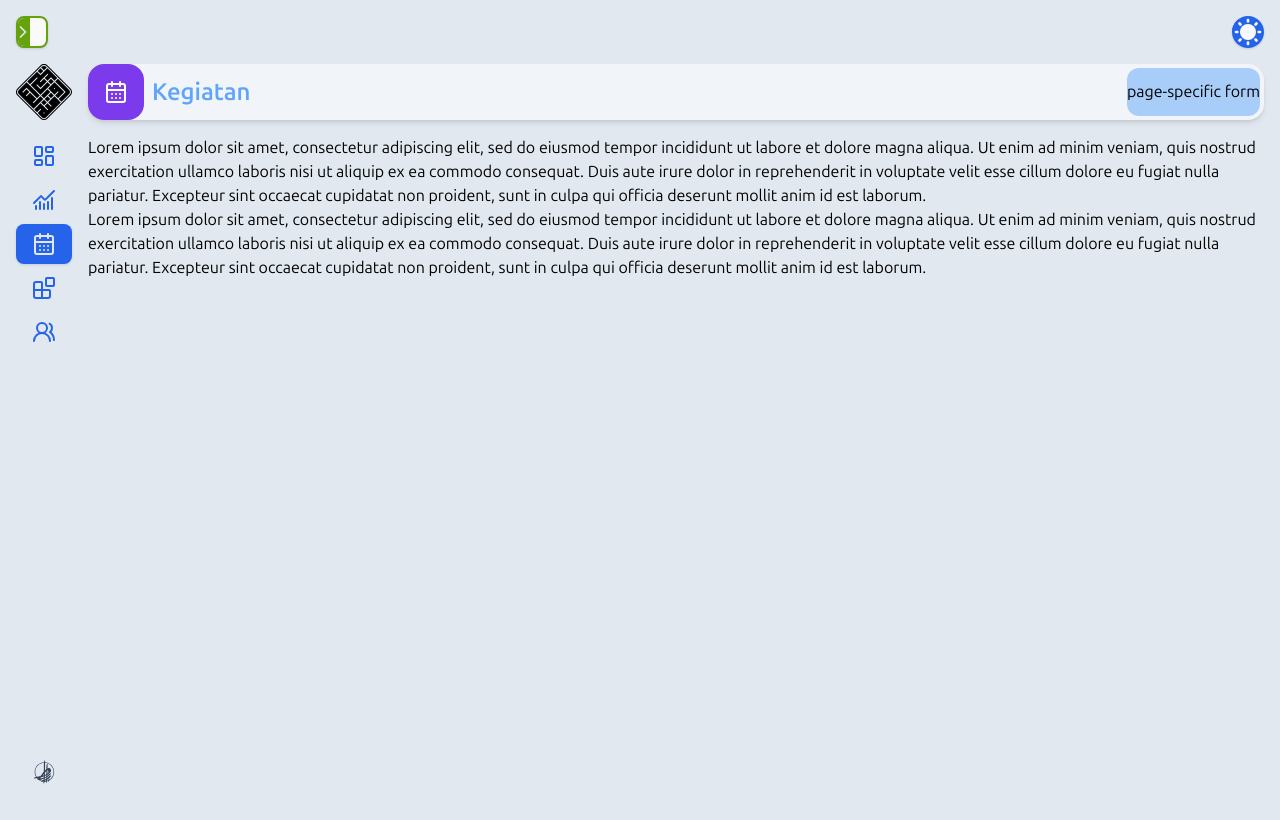
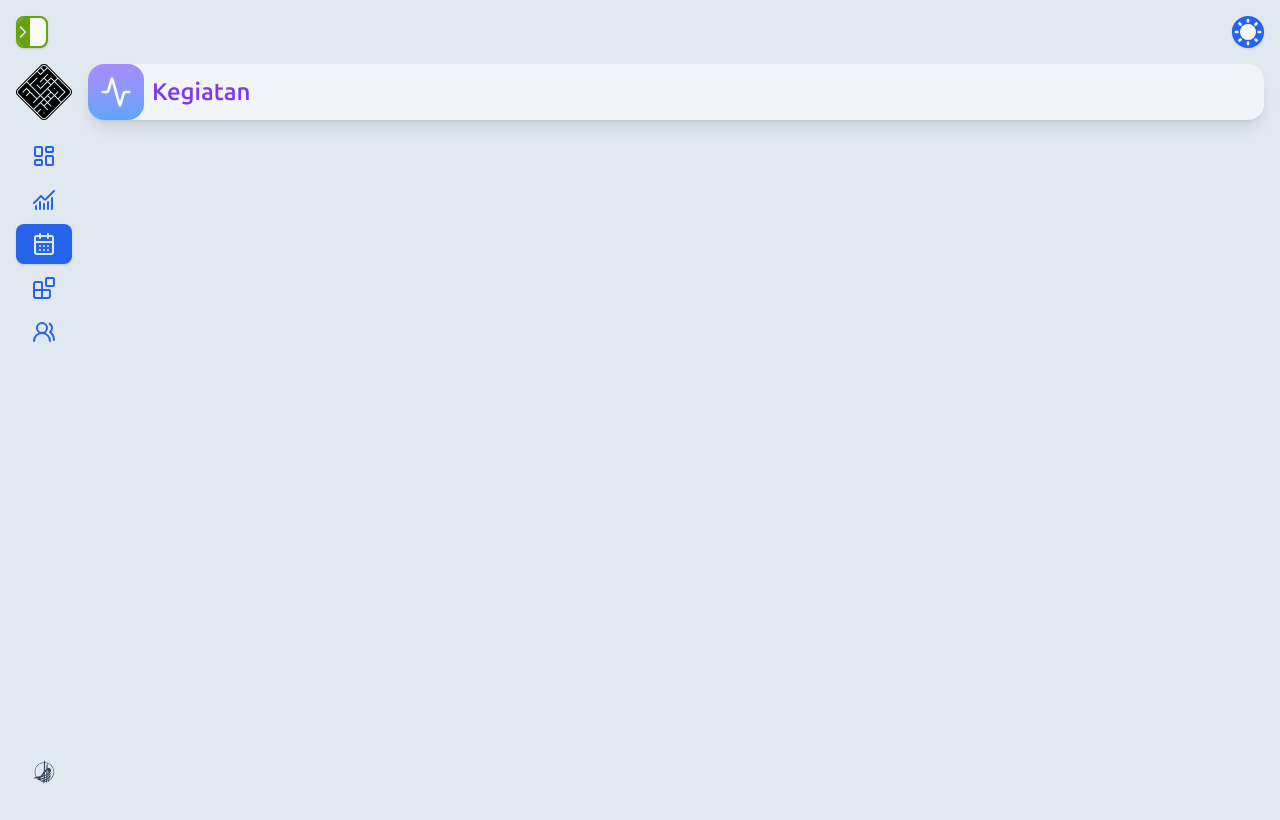
Before and after one commit to aquilaibrahimovic/platform-masjid, a Next.js app: page /kegiatan in a window 1280 px wide. Shown: the top 820 px of the page. Built offline with nearby package versions, Linux system fonts and the light colour scheme; a web font is replaced by a local one.

Commit message:
selesai keuangan

```diff
--- a/src/app/kegiatan/page.tsx
+++ b/src/app/kegiatan/page.tsx
@@ -1,44 +1,27 @@
-import { MENU_ITEMS } from "@/lib/constants";
+// kegiatan/page.tsx
+"use client";
 
-export default function KegiatanPage() {
-  const kegiatanItem = MENU_ITEMS.find((item) => item.label === "Kegiatan");
-  const KegiatanIcon = kegiatanItem?.icon;
+import { ReactNode } from "react";
+import { ActivityIcon } from "lucide-react"; // Replace with your actual icon import if different
 
+export default function KegiatanPage(): ReactNode {
   return (
-    <div className="flex flex-col gap-4">
-      <div className="bg-background1 rounded-bl-2xl sticky top-16">
-        <div className="flex flex-1 bg-background2 rounded-2xl h-14 justify-between items-center shadow-md pr-1">
+    <div className="min-h-screen w-full bg-background1">
+      <div className="bg-background1 rounded-bl-2xl sticky top-16 z-30">
+        <div className="flex flex-1 bg-background2 rounded-2xl h-14 justify-between items-center shadow-lg pr-4">
           <div className="flex gap-2 items-center">
-            <div className="h-14 w-14 bg-accent2b rounded-2xl flex items-center justify-center">
-              {KegiatanIcon && <KegiatanIcon className="w-6 h-6 text-white" />}
+            <div className="h-14 w-14 bg-accent2b bg-linear-to-t from-accent1a to-accent2a rounded-2xl flex items-center justify-center">
+              <ActivityIcon className="w-8 h-8 text-alwaysWhite" />
             </div>
-            <h1 className="text-2xl font-semibold text-accent1a">Kegiatan</h1>
-          </div>
-          <div className="h-12 rounded-xl flex items-center bg-accent1a/50">
-            page-specific form
+            <h1 className="text-xl sm:text-2xl font-semibold text-accent2b">
+              Kegiatan
+            </h1>
           </div>
         </div>
       </div>
-      <div className="flex-col">
-        <p>
-          Lorem ipsum dolor sit amet, consectetur adipiscing elit, sed do
-          eiusmod tempor incididunt ut labore et dolore magna aliqua. Ut enim ad
-          minim veniam, quis nostrud exercitation ullamco laboris nisi ut
-          aliquip ex ea commodo consequat. Duis aute irure dolor in
-          reprehenderit in voluptate velit esse cillum dolore eu fugiat nulla
-          pariatur. Excepteur sint occaecat cupidatat non proident, sunt in
-          culpa qui officia deserunt mollit anim id est laborum.
-        </p>
-        <p>
-          Lorem ipsum dolor sit amet, consectetur adipiscing elit, sed do
-          eiusmod tempor incididunt ut labore et dolore magna aliqua. Ut enim ad
-          minim veniam, quis nostrud exercitation ullamco laboris nisi ut
-          aliquip ex ea commodo consequat. Duis aute irure dolor in
-          reprehenderit in voluptate velit esse cillum dolore eu fugiat nulla
-          pariatur. Excepteur sint occaecat cupidatat non proident, sunt in
-          culpa qui officia deserunt mollit anim id est laborum.
-        </p>
-      </div>
+
+      {/* Empty Page Body */}
+      <div className="p-4">{/* Content goes here */}</div>
     </div>
   );
 }
--- a/src/components/AnimatedNumber.tsx
+++ b/src/components/AnimatedNumber.tsx
@@ -14,7 +14,7 @@ export default function AnimatedNumber({
 }: AnimatedNumberProps) {
   const [displayValue, setDisplayValue] = useState(value);
   const previousValue = useRef(value);
-  const [scope, animate] = useAnimate();
+  const [scope] = useAnimate();
 
   useEffect(() => {
     const from = previousValue.current;
```
